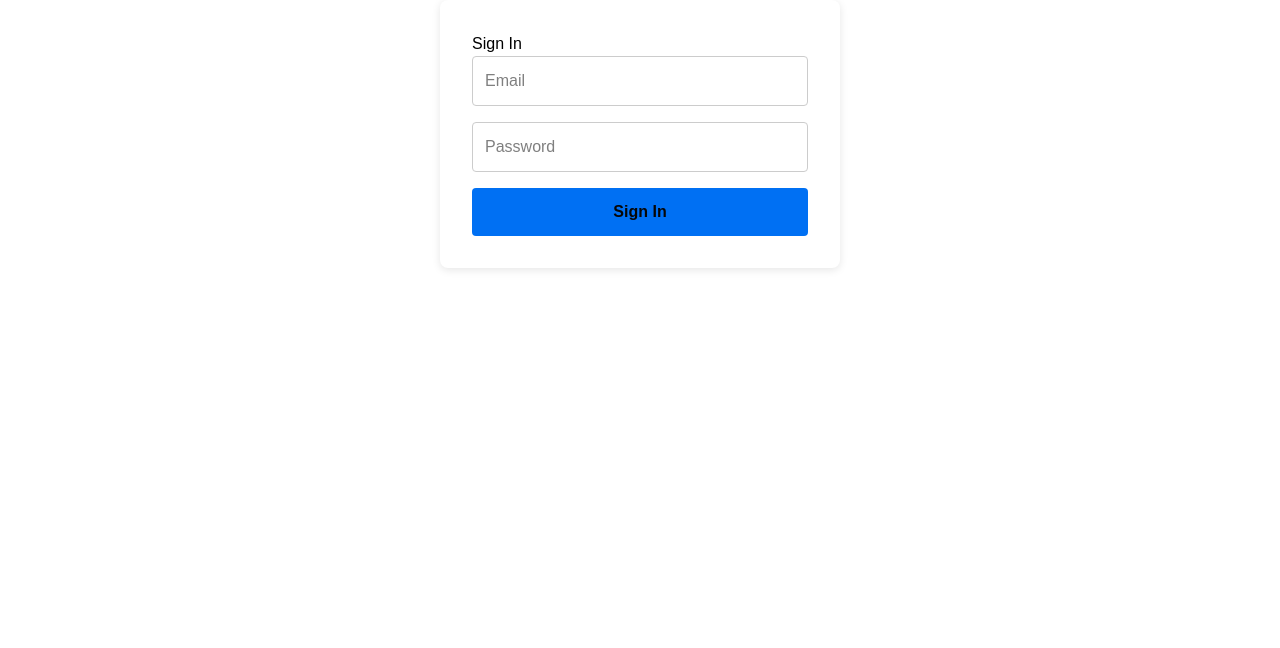
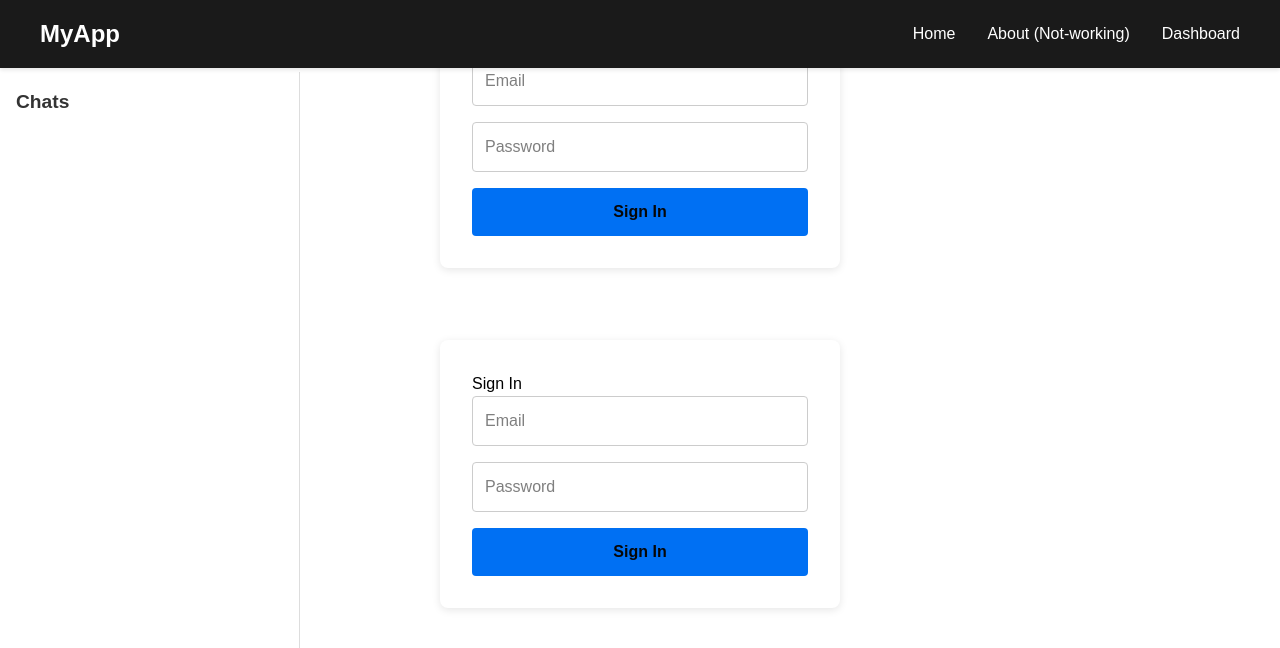
Before and after one commit to matoo11/social-network, a Next.js app in the folder frontend/: page /login in a window 1280 px wide. Shown: the top 648 px of the page. Built offline with nearby package versions, Linux system fonts and the light colour scheme.

Commit message:
FEAT(Componenets): Added a Navbar and ChatList componenets - not final

```diff
--- a/frontend/app/layout.tsx
+++ b/frontend/app/layout.tsx
@@ -1,6 +1,8 @@
 import type { Metadata } from 'next';
 import { Geist, Geist_Mono } from 'next/font/google';
 import './globals.css';
+import Navbar from '@/components/Navbar/Navbar';
+import ChatList from '@/components/ChatList/ChatList';
 
 const geistSans = Geist({
   variable: '--font-geist-sans',
@@ -33,7 +35,15 @@ export default function RootLayout({
           referrerPolicy="no-referrer"
         />
       </head>
-      <body className={`${geistSans.variable} ${geistMono.variable} antialiased`}>{children}</body>
+      <body className={`${geistSans.variable} ${geistMono.variable} antialiased`}>
+        {children}
+        <Navbar />
+
+        <ChatList
+          chats={[]}
+        />
+        <main style={{ paddingTop: '72px' }}>{children}</main>
+      </body>
     </html>
   );
 }
--- /dev/null
+++ b/frontend/components/ChatList/ChatList.module.css
@@ -0,0 +1,64 @@
+/* app/components/Chat/ChatList.module.css */
+
+.chatList {
+  position: fixed;
+  top: 72px; /* height of the navbar */
+  left: 0;
+  width: 300px;
+  height: calc(100vh - 72px); /* fill the remaining vertical space */
+  background-color: #fff;
+  border-right: 1px solid #ddd;
+  padding: 1rem;
+  overflow-y: auto;
+  z-index: 998;
+}
+
+.chatListTitle {
+  margin-bottom: 1rem;
+  font-size: 1.2rem;
+  font-weight: bold;
+  color: #333;
+}
+
+.chatListItems {
+  list-style: none;
+  margin: 0;
+  padding: 0;
+}
+
+.chatListItem {
+  display: flex;
+  align-items: center;
+  padding: 0.6rem;
+  border-radius: 6px;
+  cursor: pointer;
+  transition: background-color 0.2s ease;
+}
+
+.chatListItem:hover {
+  background-color: #f0f0f0;
+}
+
+.avatar {
+  width: 36px;
+  height: 36px;
+  border-radius: 50%;
+  margin-right: 0.75rem;
+  object-fit: cover;
+  border: 1px solid #ccc;
+}
+
+.chatInfo {
+  display: flex;
+  flex-direction: column;
+}
+
+.chatName {
+  font-weight: 500;
+  color: #222;
+}
+
+.lastMessage {
+  font-size: 0.85rem;
+  color: #666;
+}
--- /dev/null
+++ b/frontend/components/ChatList/ChatList.tsx
@@ -0,0 +1,53 @@
+// app/components/Chat/ChatList.tsx
+'use client';
+
+import React from 'react';
+import Image from 'next/image';
+import styles from './ChatList.module.css';
+
+type ChatItem = {
+  id: string;
+  name: string;
+  lastMessage?: string;
+  avatarUrl?: string;
+};
+
+type ChatListProps = {
+  chats: ChatItem[];
+  onSelectChat?: (chatId: string) => void;
+};
+
+const ChatList: React.FC<ChatListProps> = ({ chats, onSelectChat }) => {
+  return (
+    <div className={styles.chatList}>
+      <h3 className={styles.chatListTitle}>Chats</h3>
+      <ul className={styles.chatListItems}>
+        {chats.map((chat) => (
+          <li
+            key={chat.id}
+            className={styles.chatListItem}
+            onClick={() => onSelectChat?.(chat.id)}
+          >
+            {chat.avatarUrl && (
+              <Image
+                src={chat.avatarUrl}
+                alt={chat.name}
+                className={styles.avatar}
+                width={36}
+                height={36}
+              />
+            )}
+            <div className={styles.chatInfo}>
+              <span className={styles.chatName}>{chat.name}</span>
+              {chat.lastMessage && (
+                <span className={styles.lastMessage}>{chat.lastMessage}</span>
+              )}
+            </div>
+          </li>
+        ))}
+      </ul>
+    </div>
+  );
+};
+
+export default ChatList;
--- /dev/null
+++ b/frontend/components/Navbar/Navbar.module.css
@@ -0,0 +1,43 @@
+/* app/components/Navbar.module.css */
+
+.navbar {
+  top: 0;
+  z-index: 1000;
+  background-color: #1a1a1a;
+  padding: 1rem 2rem;
+  box-shadow: 0 2px 4px rgba(0, 0, 0, 0.1);
+  position: fixed;
+    width: 100%;
+}
+
+.navContainer {
+  display: flex;
+  justify-content: space-between;
+  align-items: center;
+  max-width: 1200px;
+  margin: 0 auto;
+}
+
+.logo a {
+  color: #ffffff;
+  font-size: 1.5rem;
+  font-weight: bold;
+  text-decoration: none;
+}
+
+.navLinks {
+  list-style: none;
+  display: flex;
+  gap: 2rem;
+}
+
+.navLinks li a {
+  color: #ffffff;
+  text-decoration: none;
+  font-weight: 500;
+  transition: color 0.2s ease;
+}
+
+.navLinks li a:hover {
+  color: #3498db;
+}
--- /dev/null
+++ b/frontend/components/Navbar/Navbar.tsx
@@ -0,0 +1,24 @@
+// app/components/Navbar.tsx
+'use client';
+
+import Link from 'next/link';
+import styles from './Navbar.module.css';
+
+const Navbar = () => {
+  return (
+    <nav className={styles.navbar}>
+      <div className={styles.navContainer}>
+        <div className={styles.logo}>
+          <Link href="/">MyApp</Link>
+        </div>
+        <ul className={styles.navLinks}>
+          <li><Link href="/">Home</Link></li>
+          <li><Link href="/about">About (Not-working)</Link></li>
+          <li><Link href="/dashboard">Dashboard</Link></li>
+        </ul>
+      </div>
+    </nav>
+  );
+};
+
+export default Navbar;
```
